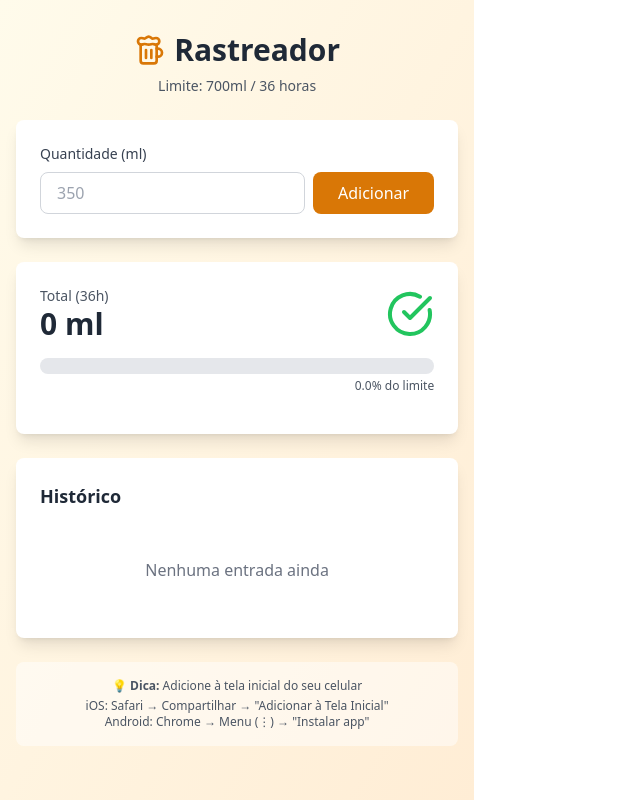
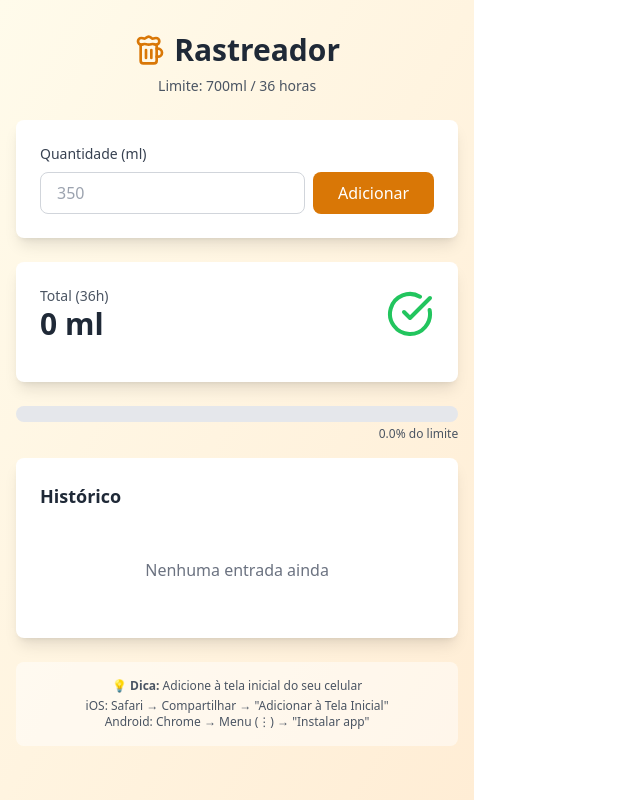
Before and after one commit to robertocunha/beer-tracker, a React (Vite) app: page / in a window 1280 px wide. Shown: the whole page, without its empty margins (0-640 px from the left). Built offline with nearby package versions, Linux system fonts and the light colour scheme.

Commit message:
refactor: integra ProgressBar e StatusBox como componentes reutilizáveis

```diff
--- a/src/App.jsx
+++ b/src/App.jsx
@@ -1,6 +1,8 @@
 import React, { useState, useEffect } from 'react';
 import { Beer, Clock, CheckCircle } from 'lucide-react';
 import EntryList from './EntryList';
+import ProgressBar from './ProgressBar';
+import StatusBox from './StatusBox';
 
 const BeerTracker = () => {
   const [entries, setEntries] = useState([]);
@@ -154,46 +156,14 @@ const BeerTracker = () => {
         </div>
 
         {/* Status */}
-        <div className="bg-white rounded-lg shadow-lg p-6 mb-6">
-          <div className="flex items-center justify-between mb-4">
-            <div>
-              <p className="text-sm text-gray-600">Total (36h)</p>
-              <p className={`text-3xl font-bold ${isOverLimit ? 'text-red-600' : 'text-gray-800'}`}>
-                {total.toFixed(0)} ml
-              </p>
-            </div>
-            {!isOverLimit && total < 700 ? (
-              <CheckCircle className="w-12 h-12 text-green-500" />
-            ) : isOverLimit ? (
-              <span className="text-4xl">⚠️</span>
-            ) : null}
-          </div>
-
-          {/* Barra de progresso */}
-          <div className="mb-4">
-            <div className="w-full bg-gray-200 rounded-full h-4 overflow-hidden">
-              <div
-                className={`h-4 transition-all duration-500 ${
-                  isOverLimit ? 'bg-red-500' : 'bg-amber-500'
-                }`}
-                style={{ width: `${percentage}%` }}
-              />
-            </div>
-            <p className="text-xs text-gray-600 mt-1 text-right">
-              {percentage.toFixed(1)}% do limite
-            </p>
-          </div>
-
-          {/* Tempo restante */}
-          {oldestEntry && (
-            <div className="flex items-center gap-2 text-sm text-gray-600 bg-gray-50 p-3 rounded-lg">
-              <Clock className="w-4 h-4" />
-              <span>
-                Janela reseta em: <strong>{formatTimeRemaining(oldestEntry.timestamp)}</strong>
-              </span>
-            </div>
-          )}
-        </div>
+        <StatusBox
+          total={total}
+          isOverLimit={isOverLimit}
+          percentage={percentage}
+          oldestEntry={oldestEntry}
+          formatTimeRemaining={formatTimeRemaining}
+        />
+        <ProgressBar percentage={percentage} isOverLimit={isOverLimit} />
 
         {/* Histórico */}
         <EntryList
```
